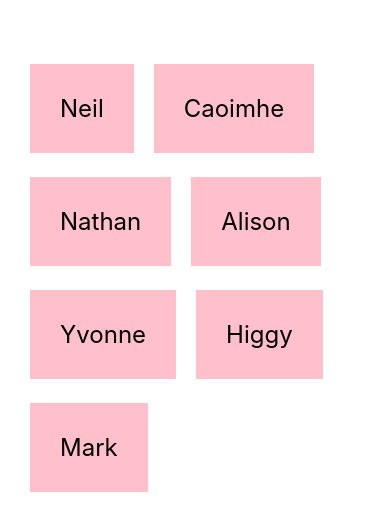
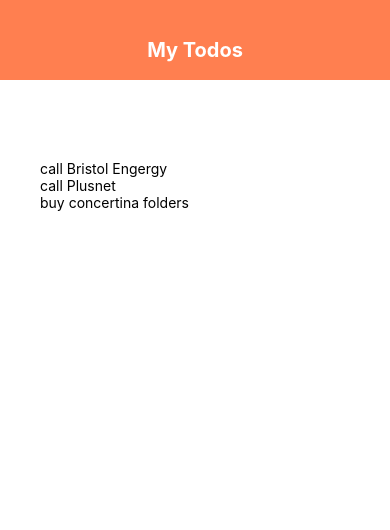
Before and after one commit to neilmcdonagh1985/newTravelApp, a React Native app: screen / in a window 390 px wide. Shown: the top 530 px of the page. Built offline with nearby package versions, Linux system fonts and the light colour scheme.

Commit message:
basic todo list created

```diff
--- a/App.js
+++ b/App.js
@@ -1,51 +1,32 @@
-import { StatusBar } from 'expo-status-bar';
 import React, { useState } from 'react';
-import { StyleSheet, Text, View, FlatList, TouchableOpacity } from 'react-native';
+import { StyleSheet, Text, View, FlatList } from 'react-native';
+import Header from './components/header';
 
 export default function App() {
-  const [people, setPeople] = useState([
-    { name: 'Neil', id: '1' },
-    { name: 'Caoimhe', id: '2' },
-    { name: 'Nathan', id: '3' },
-    { name: 'Alison', id: '4' },
-    { name: 'Yvonne', id: '5' },
-    { name: 'Higgy', id: '6' },
-    { name: 'Mark', id: '7' },
-  ])
 
-  const pressHandler = (id) => {
-    console.log(id);
-    setPeople((prevPeople) => {
-      return prevPeople.filter(person => person.id != id);
-
-    })
-  }
+  const [todos, setTodos] = useState([
+    {  text: 'call Bristol Engergy', key: '1'  },
+    {  text: 'call Plusnet', key: '2' },
+    {  text: 'buy concertina folders', key: '3' }
+  ]);
 
   return (
     <View style={styles.container}>
+      <Header />
+      <View style={styles.content}>
 
-      <FlatList
-        numColumns={2}
-        keyExtractor={(item) => item.id }
-        data={people}
-        renderItem={({ item }) => (
-          <TouchableOpacity onPress={() => pressHandler(item.id)}>
-            <Text style={styles.item}>{item.name}</Text>
-          </TouchableOpacity>
+        <View style={styles.list}>
+          <FlatList
+            data={todos}
+            renderItem={({ item }) => (
+            <Text>{item.text}</Text>
 
+            )}
 
-        )}
+          />
+        </View>
 
-      />
-
-      {/* <ScrollView>
-
-        {people.map(item => (
-          <View id={item.id}>
-            <Text style={styles.item}>{item.name}</Text>
-          </View>
-        ))}
-      </ScrollView> */}
+      </View>
 
     </View>
   );
@@ -55,15 +36,11 @@
   container: {
     flex: 1,
     backgroundColor: '#fff',
-    paddingTop: 40,
-    paddingHorizontal: 20
   },
-  item: {
-    marginTop: 24,
-    padding: 30,
-    backgroundColor: 'pink',
-    fontSize: 24,
-    marginHorizontal: 10,
-    marginTop: 24,
+  content: {
+    padding: 40,
+  },
+  list: {
+    marginTop: 40,
   }
 });
--- /dev/null
+++ b/components/header.js
@@ -0,0 +1,25 @@
+import React from 'react';
+import { StyleSheet, Text, View } from 'react-native';
+
+export default function Header() {
+    return (
+        <View style={styles.header}>
+            <Text style={styles.title}>My Todos</Text>
+        </View>
+    )
+}
+
+const styles = StyleSheet.create({
+    header: {
+        height: 80,
+        paddingTop: 38,
+        backgroundColor: 'coral'
+    },
+    title: {
+        textAlign: 'center',
+        color: '#fff',
+        fontSize: 20,
+        fontWeight: 'bold',
+    }
+
+});
```
